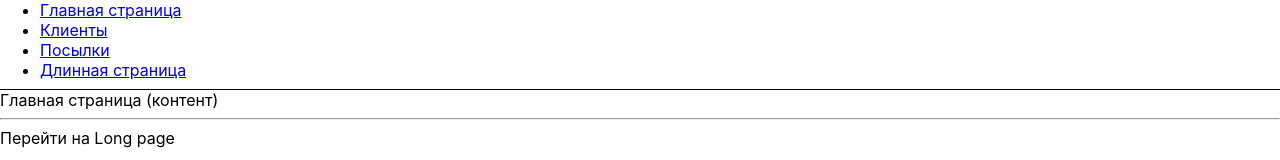
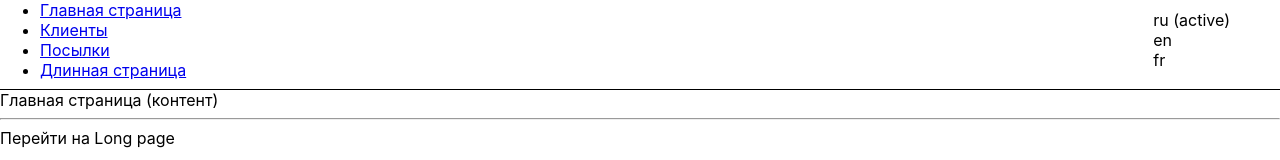
Before and after one commit to DmitriyWebDev/react-experiments, a React app: page / in a window 1280 px wide. Shown: the top 160 px of the page. Built offline with nearby package versions, Linux system fonts and the light colour scheme.

Commit message:
Menu localization via React Context API

```diff
--- a/package.json
+++ b/package.json
@@ -21,7 +21,8 @@
     "redux": "^4.0.1",
     "redux-form": "^8.1.0",
     "redux-thunk": "^2.3.0",
-    "reselect": "^4.0.0"
+    "reselect": "^4.0.0",
+    "styled-components": "^4.1.3"
   },
   "devDependencies": {
     "@babel/core": "7.1.6",
--- a/src/App.css
+++ b/src/App.css
@@ -52,6 +52,13 @@
     position: fixed;
     top: 0;
     left: 0;
+}
+
+.header__lang-switcher {
+    display: block;
+    position: absolute;
+    right: 50px;
+    top: 10px;
 }
 
 ul {
--- a/src/App.js
+++ b/src/App.js
@@ -15,11 +15,32 @@ import {
     Switch,
     Route
 } from 'react-router-dom'
-
+import {LanguageContext, locales, vocabulary} from './contexts/language-context';
 
 class App extends React.Component {
+    constructor(props) {
+        super(props)
+
+        this.changeLanguage = (lang) => {
+            this.setState({
+                currentLang: lang,
+                vocabulary: vocabulary[`${lang}`],
+            })
+        }
+
+        const defaultLang = locales[0]
+        this.state = {
+            currentLang: defaultLang,
+            locales: locales,
+            vocabulary: vocabulary[`${defaultLang}`],
+            changeLanguage: this.changeLanguage
+        };
+
+    }
+
     render() {
         return (
+            <LanguageContext.Provider value={this.state}>
                 <div>
                     <Route
                         render={({location}) => {
@@ -66,6 +87,7 @@ class App extends React.Component {
 
                     <ToastContainer/>
                 </div>
+            </LanguageContext.Provider>
         )
     }
 }
--- /dev/null
+++ b/src/components/LanguageSwitcher/index.js
@@ -0,0 +1,37 @@
+import React from 'react'
+import {LanguageContext} from '../../contexts/language-context';
+
+class LanguageSwitcher extends React.Component {
+    constructor(props) {
+        super(props);
+        this.handleClick.bind(this)
+    }
+
+    handleClick(lang, changeLang) {
+        changeLang(lang)
+    }
+
+    render() {
+        return(
+            <LanguageContext.Consumer>
+                {({currentLang, locales, changeLanguage}) => (
+                    <div>
+                        {locales.map((item, index, arr) => {
+                            const active = (currentLang === item) ? '(active)' : ''
+                            return(
+                                <div
+                                    key={item}
+                                    onClick={this.handleClick.bind(this, item, changeLanguage)}
+                                >
+                                    {item} {active}
+                                </div>
+                            )
+                        })}
+                    </div>
+                )}
+            </LanguageContext.Consumer>
+        )
+    }
+}
+
+export default LanguageSwitcher
--- a/src/components/TopMenu/index.js
+++ b/src/components/TopMenu/index.js
@@ -1,6 +1,8 @@
 import React from 'react'
 import {Link} from 'react-router-dom'
 import classNames from 'classnames'
+import LanguageSwitcher from '../LanguageSwitcher'
+import Translator from '../Translator'
 
 class TopMenu extends React.Component {
     constructor(props) {
@@ -49,20 +51,41 @@ class TopMenu extends React.Component {
         });
         return(
             <div className={headerClass}>
+
                 <ul>
                     <li>
-                        <Link to="/">Главная страница</Link>
+                        <Link to="/">
+                            <Translator>
+                                Главная страница
+                            </Translator>
+                        </Link>
                     </li>
                     <li>
-                        <Link to="/clients">Клиенты</Link>
+                        <Link to="/clients">
+                            <Translator>
+                                Клиенты
+                            </Translator>
+                        </Link>
                     </li>
                     <li>
-                        <Link to="/parcels">Посылки</Link>
+                        <Link to="/parcels">
+                            <Translator>
+                                Посылки
+                            </Translator>
+                        </Link>
                     </li>
                     <li>
-                        <Link to="/long-page">Длинная страница</Link>
+                        <Link to="/long-page">
+                            <Translator>
+                                Длинная страница
+                            </Translator>
+                        </Link>
                     </li>
                 </ul>
+                <div className={'header__lang-switcher'}>
+                    <LanguageSwitcher />
+                </div>
+
             </div>
         )
     }
--- /dev/null
+++ b/src/components/Translator/index.js
@@ -0,0 +1,25 @@
+import React from 'react'
+import {LanguageContext} from '../../contexts/language-context';
+
+class Translator extends React.Component {
+    render() {
+
+        const {vocabulary} = this.context
+        const {children} = this.props
+
+        let output = children ? children : ''
+
+        if(output && vocabulary && vocabulary[`${output}`]) {
+            output = vocabulary[`${output}`]
+        }
+
+        return(
+            <React.Fragment>
+                {output}
+            </React.Fragment>
+        )
+    }
+}
+Translator.contextType = LanguageContext
+
+export default Translator
--- /dev/null
+++ b/src/contexts/language-context.js
@@ -0,0 +1,28 @@
+import React from 'react'
+
+export const locales = [
+    'ru',
+    'en',
+    'fr'
+]
+
+export const vocabulary = {
+    en: {
+        'Главная страница': 'Main page',
+        'Клиенты': 'Clients',
+        'Посылки': 'Parcels',
+        'Длинная страница': 'Long page'
+    },
+    fr: {
+        'Главная страница': 'Page d\'accueil',
+        'Клиенты': 'Les clients',
+        'Посылки': 'Colis',
+        'Длинная страница': 'Longue page'
+    }
+};
+
+export const LanguageContext = React.createContext(
+    {
+        changeLanguage: () => {},
+    }
+);
```
Also changed, not shown: 1 other file (tests, documents, lock files or other folders). Lines whose indentation alone changed are shown as unchanged.
